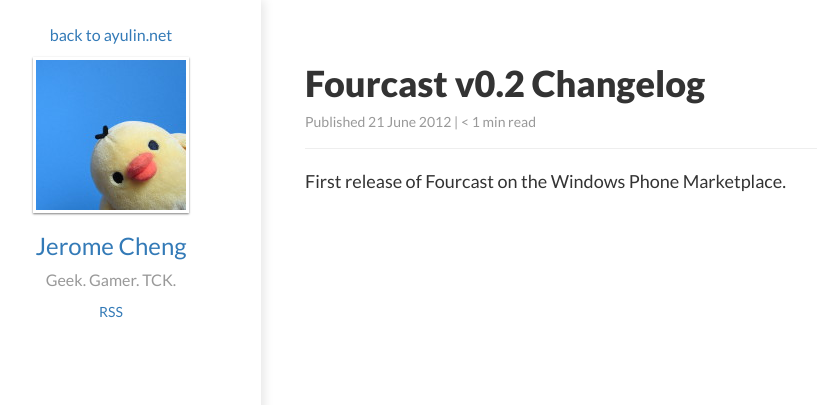
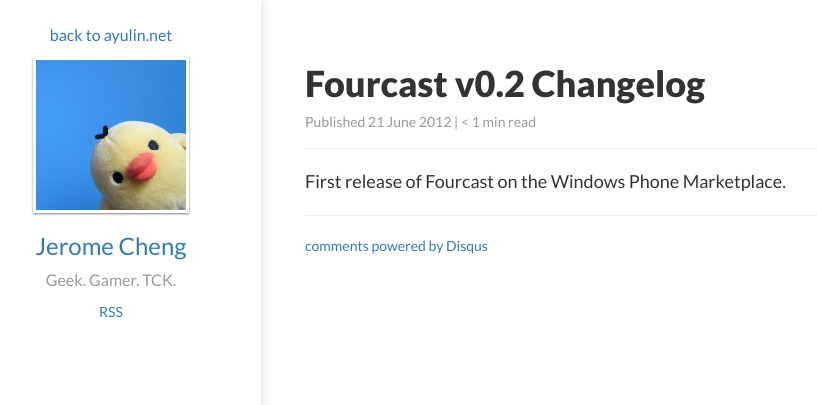
Before and after one commit to jcheng31/ayulin.net, a Jekyll site: the page built from Content/_posts/Fourcast Patches/2012-06-21-Fourcast-0-2.md, in a window 1280 px wide and 900 px high. Shown: the top 405 px of the window, without its empty margins (39-856 px from the left). Built offline with Jekyll 4.4.1, drawn with Linux system fonts in a browser that asks for light colours; nearby versions of some CDN libraries; Markdown is read by kramdown in place of the engine named in the settings; comment, search, counter and statistics services are not loaded.

Commit message:
Add Disqus.

```diff
--- a/Content/_layouts/post.html
+++ b/Content/_layouts/post.html
@@ -15,4 +15,23 @@ layout: blog
   <div class="blog-post-body">
     {{ content }}
   </div>
+  {% if page.disable_comments != true %}
+  <div class="blog-comments-section">
+    <hr />
+    <div id="disqus_thread"></div>
+    <script type="text/javascript">
+      /* * * CONFIGURATION VARIABLES: EDIT BEFORE PASTING INTO YOUR WEBPAGE * * */
+      var disqus_shortname = 'ayulin'; // required: replace example with your forum shortname
+
+      /* * * DON'T EDIT BELOW THIS LINE * * */
+      (function() {
+          var dsq = document.createElement('script'); dsq.type = 'text/javascript'; dsq.async = true;
+          dsq.src = '//' + disqus_shortname + '.disqus.com/embed.js';
+          (document.getElementsByTagName('head')[0] || document.getElementsByTagName('body')[0]).appendChild(dsq);
+      })();
+  </script>
+  <noscript>Please enable JavaScript to view the <a href="http://disqus.com/?ref_noscript">comments powered by Disqus.</a></noscript>
+  <a href="http://disqus.com" class="dsq-brlink">comments powered by <span class="logo-disqus">Disqus</span></a>
+  </script>
+  {% endif %}
 </div>
```
